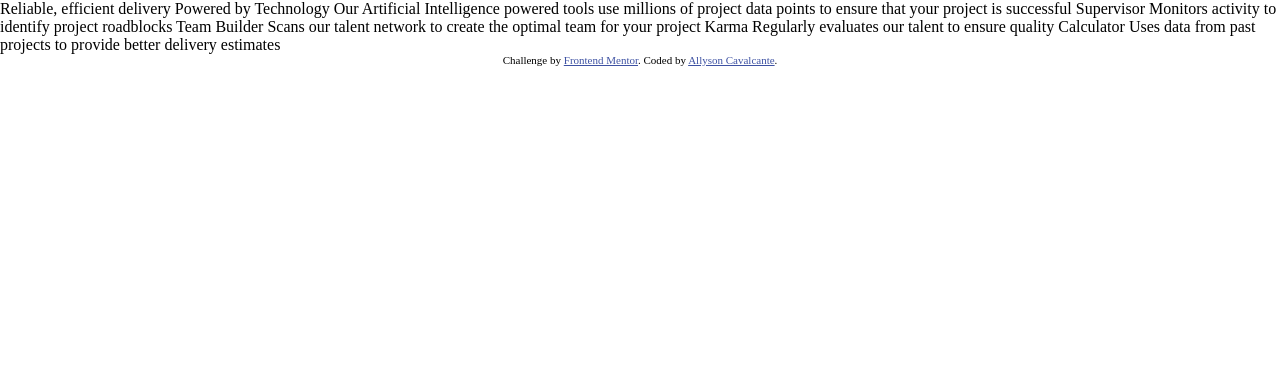
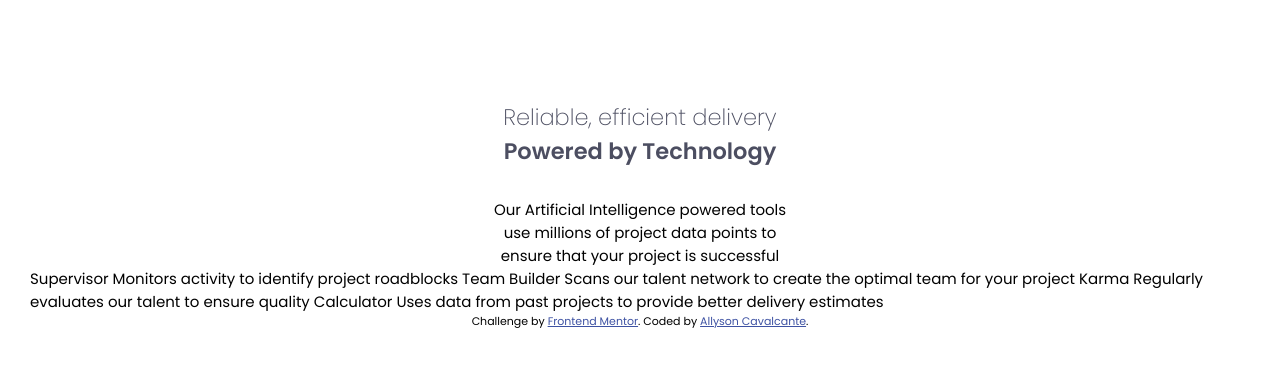
Before and after one commit to allysonbelo/four-card-feature-section-master, a plain HTML site: page index.html in a window 1280 px wide. Drawn offline with Linux system fonts and the light colour scheme.

Commit message:
:lipstick: Create style.css file for section "intro"

```diff
--- a/index.html
+++ b/index.html
@@ -6,20 +6,40 @@
   <meta name="viewport" content="width=device-width, initial-scale=1.0">
   <link rel="icon" type="image/png" sizes="32x32" href="./images/favicon-32x32.png">
   <title>Frontend Mentor | Four card feature section</title>
-  <link rel="stylesheet" href="style.css">
   <!-- Font Google -->
   <link rel="preconnect" href="https://fonts.googleapis.com">
   <link rel="preconnect" href="https://fonts.gstatic.com" crossorigin>
   <link href="https://fonts.googleapis.com/css2?family=Poppins:wght@200;400;600&display=swap" rel="stylesheet">
+  <!-- Style -->
+  <link rel="stylesheet" href="style.css">
+  <link rel="stylesheet" href="style/intro.css">
 </head>
 
-<body>
+<body class="container">
 
-  Reliable, efficient delivery
-  Powered by Technology
+  <main>
 
-  Our Artificial Intelligence powered tools use millions of project data points
-  to ensure that your project is successful
+    <section class="intro">
+      <h1 class="intro__title">
+        Reliable, efficient delivery
+        <span>Powered by Technology</span>
+      </h1>
+      <p class="intro__text">
+        Our Artificial Intelligence powered tools use millions of project data points
+        to ensure that your project is successful
+      </p>
+    </section>
+
+    <section></section>
+
+    <section></section>
+
+    <section></section>
+
+    <section></section>
+
+  </main>
+
 
   Supervisor
   Monitors activity to identify project roadblocks
--- a/style.css
+++ b/style.css
@@ -17,6 +17,19 @@
 .container{
     font-family: 'Poppins', sans-serif;
     font-size: 15px;
+    margin: 100px auto 70px auto;
+    padding-left: 30px;
+    padding-right: 30px;
+}
+
+.main{
+    display: grid;
+    grid-template-areas:
+    "intro"
+    "supervisor"
+    "team"
+    "karma"
+    "calculator";
 }
 
 .attribution {
--- /dev/null
+++ b/style/intro.css
@@ -0,0 +1,25 @@
+.intro{
+    grid-area: intro;
+    margin: 0 auto;
+}
+
+.intro__title{
+    text-align: center;
+    width: 300px;
+    color: var(--color-very-dark-blue);
+    font-weight: 200;
+    margin: 0 auto;
+}
+
+.intro span{
+    display: block;
+    font-weight: 900;
+    color: var(--color-very-dark-blue);
+    margin-bottom: 30px;
+}
+
+.intro__text{
+    width: 300px;
+    text-align: center;
+    margin: 0 auto;
+}
```
Also changed, not shown: layout_mobile.html (added, +23 -0 lines).
